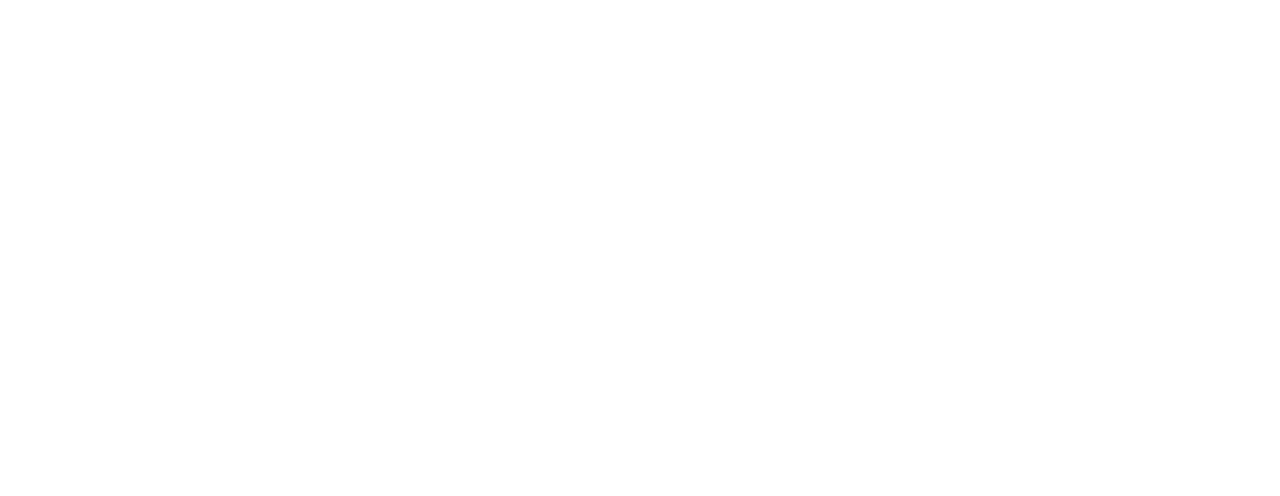
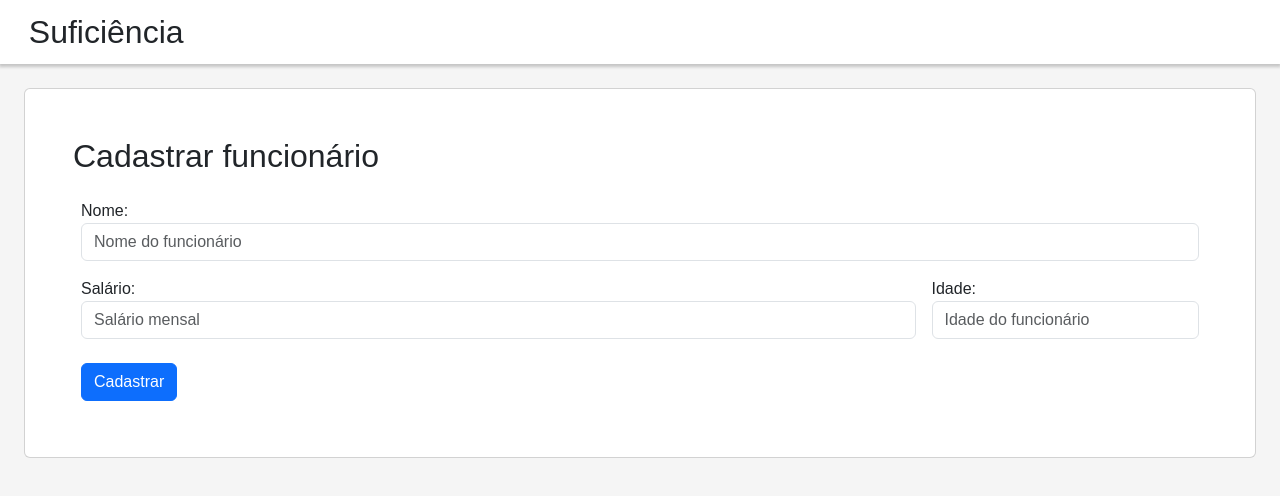
Before and after one commit to R0DR160HM/prova-suficiencia-web-1, a website with bundled scripts: page app/index.html in a window 1280 px wide. Built offline with nearby package versions, Linux system fonts and the light colour scheme.

Commit message:
bootstrap

```diff
--- a/app/index.html
+++ b/app/index.html
@@ -5,11 +5,21 @@
     <meta http-equiv="X-UA-Compatible" content="IE=edge">
     <meta name="viewport" content="width=device-width, initial-scale=1.0">
     <title>Prova de suficiência</title>
+    <link rel="stylesheet" href="styles.css">
+
+    <link href="https://cdn.jsdelivr.net/npm/bootstrap@5.3.0-alpha1/dist/css/bootstrap.min.css" rel="stylesheet" integrity="sha384-GLhlTQ8iRABdZLl6O3oVMWSktQOp6b7In1Zl3/Jr59b6EGGoI1aFkw7cmDA6j6gD" crossorigin="anonymous">
+    <script src="https://cdn.jsdelivr.net/npm/bootstrap@5.3.0-alpha1/dist/js/bootstrap.bundle.min.js" integrity="sha384-w76AqPfDkMBDXo30jS1Sgez6pr3x5MlQ1ZAGC+nuZB+EYdgRZgiwxhTBTkF7CXvN" crossorigin="anonymous"></script>
 </head>
 <body>
 
-    <header></header>
-    <main></main>
+    <header>
+        <h1 class="text-center text-md-start pl-0 ps-md-3">
+            Suficiência
+        </h1>
+    </header>
+
+    <main>
+    </main>
 
     <script type="module" src="./dist/index.js" defer></script>
 </body>
--- a/app/src/index.ts
+++ b/app/src/index.ts
@@ -0,0 +1,3 @@
+import { EmployeeCreateFormView } from "./views/employee-create-form-view.js";
+
+new EmployeeCreateFormView('main').update();
--- a/app/src/shared/html.ts
+++ b/app/src/shared/html.ts
@@ -1,6 +1,8 @@
 /**
  * Não faz nada, existe apenas para ter contabilidade com a extensão lit-html do VSCode
  */
-export function html(template: any) {
+function parser(template: any) {
     return template[0];
 }
+
+export var html: any = parser;
--- /dev/null
+++ b/app/src/views/employee-create-form-view.ts
@@ -0,0 +1,37 @@
+import { html } from "../shared/html.js";
+import { View } from "./view.js";
+
+export class EmployeeCreateFormView extends View<undefined> {
+
+    protected template(): string {
+        return html`
+
+        <section class="card p-5">
+            <h2 class="mb-3">Cadastrar funcionário</h2>
+            <form>
+
+                <div class="row m-0">
+                    <div class="col-12 p-2">
+                        <label for="employee-create-name">Nome:</label>
+                        <input placeholder="Nome do funcionário" id="employee-create-name" type="text" class="form-control">
+                    </div>
+                    <div class="col-12 col-md-8 col-lg-9 p-2">
+                        <label for="employee-create-salary">Salário:</label>
+                        <input placeholder="Salário mensal" id="employee-create-salary" type="number" class="form-control">
+                    </div>
+                    <div class="col-12 col-md-4 col-lg-3 p-2">
+                        <label for="employee-create-age">Idade:</label>
+                        <input placeholder="Idade do funcionário" id="employee-create-age" min="14" type="number" class="form-control">
+                    </div>
+                </div>
+
+                <div class="m-2 mt-3 text-center text-md-start">
+                    <button class="btn btn-primary">Cadastrar</button>
+                </div>
+
+            </form>
+        </section>
+
+        `;
+    }
+}
--- a/app/src/views/view.ts
+++ b/app/src/views/view.ts
@@ -12,10 +12,8 @@ export abstract class View<T> {
     protected abstract template(model?: T): string;
 
     public update(model?: T) {
-        const div = document.createElement('div');
         const template = this.template(model);
-        div.innerHTML = template;
-        this.parent.appendChild(div);
+        this.parent.innerHTML = template;
     }
 
 }
--- /dev/null
+++ b/app/styles.css
@@ -0,0 +1,55 @@
+/* Universal styles */
+html, body {
+    width: 100%;
+    height: 100%;
+    padding: 0;
+    margin: 0;
+}
+
+* {
+    font-family: sans-serif, Helvetica, Arial;
+}
+
+header {
+    width: 100%;
+    box-shadow: 0 2px 3px 1px rgba(0, 0, 0, 0.2);
+    padding: 1%;
+    position: static;
+}
+
+h1, h2, h3, h4, h5 {
+    margin: 0 !important;
+}
+
+body {
+    background-color: whitesmoke !important;
+}
+
+header {
+    background-color: white;
+}
+header h1 {
+    font-size: 2rem !important;
+}
+
+
+
+/* Tamanhos Material.io */
+/* Small */
+@media only screen and (max-width: 600px) {
+    main {
+        margin: 16px;
+    }
+}
+/* Medium */
+@media only screen and (max-width: 840px) {
+    main {
+        margin: 24px;
+    }
+}
+/* Large */
+@media only screen and (min-width: 841px) {
+    main {
+        margin: 24px;
+    }
+}
```
Also changed, not shown: 1 other file.
